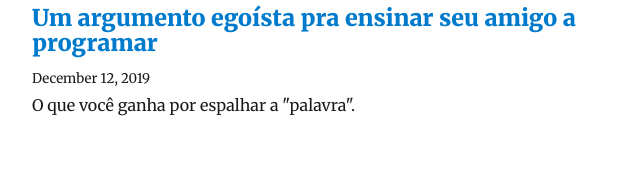
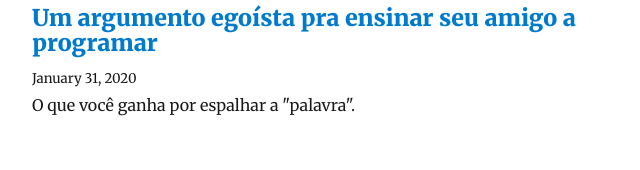
Before and after one commit to cbsorrilha/dbarros, a Gatsby site: page / in a window 1280 px wide. Shown: the part 163-333 px from the top of the page, 293-933 px from the left. Built offline with nearby package versions, Linux system fonts and the light colour scheme; Gatsby itself is replaced by a stand-in of ours; some packages are replaced by stand-ins of ours.

Commit message:
fix: corrige a data errada no último post

```diff
--- a/content/blog/argumento-egoista-pra-ensinar-seu-amigo-a-programar/index.md
+++ b/content/blog/argumento-egoista-pra-ensinar-seu-amigo-a-programar/index.md
@@ -1,6 +1,6 @@
 ---
 title: Um argumento egoísta pra ensinar seu amigo a programar
-date: "2019-12-12T22:18:34.004Z"
+date: "2020-01-31T11:16:00.004Z"
 description: "O que você ganha por espalhar a \"palavra\"."
 ---
 
```
